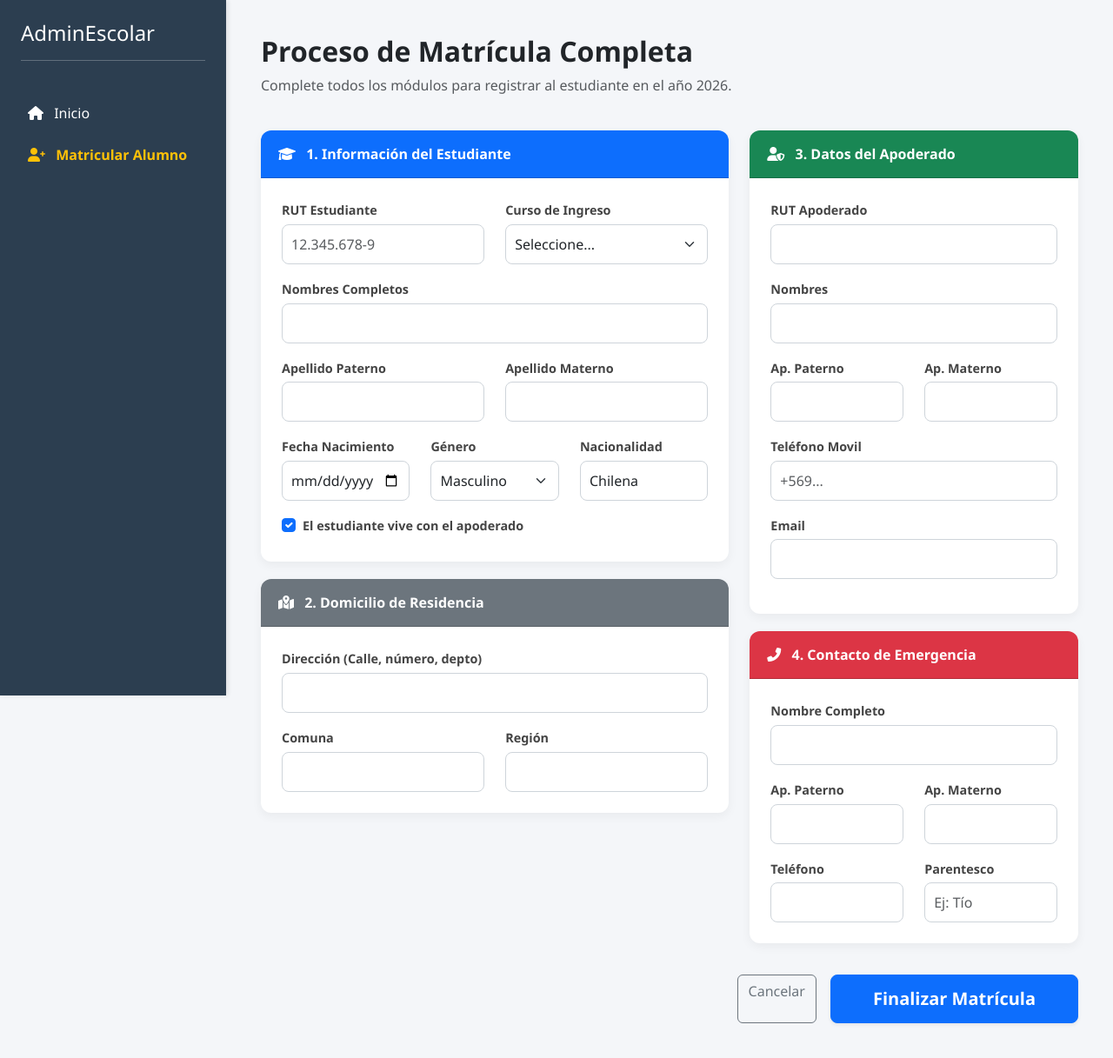
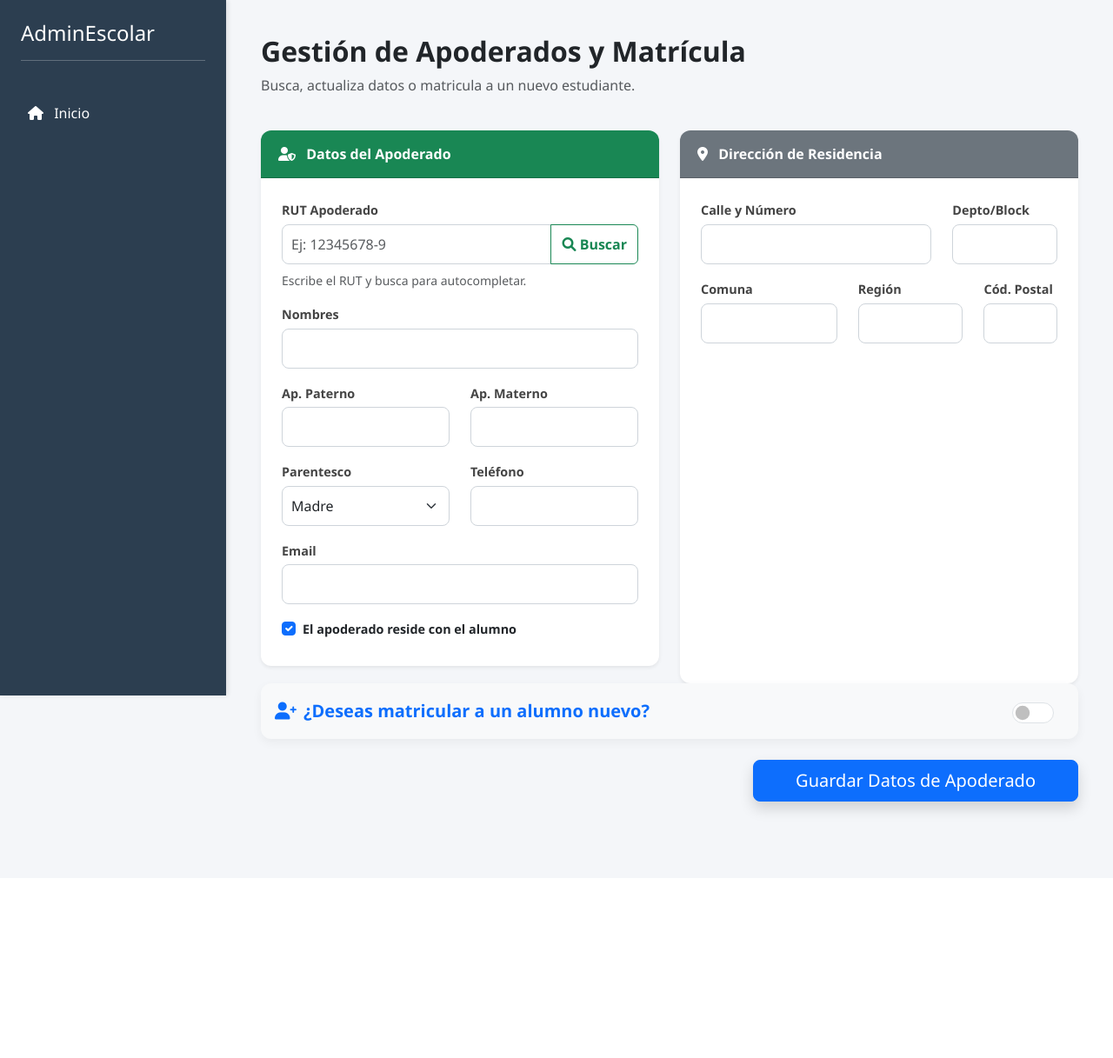
Before and after one commit to Bastianm69/app_colegio, a Flask app: template templates/nuevo_alumno.html in a window 1280 px wide. Shown: the whole page at 87% size. After the commit the page ends 942 px from the top, so only its background shows below. Run offline with Flask 3, Linux system fonts and the light colour scheme; the template is opened without the code that fills it, so the values that code supplies are empty.

Commit message:
ya se puedo añadir alumno con apoderado y su vista falta el horario

```diff
--- a/templates/nuevo_alumno.html
+++ b/templates/nuevo_alumno.html
@@ -3,7 +3,7 @@
 <head>
     <meta charset="UTF-8">
     <meta name="viewport" content="width=device-width, initial-scale=1.0">
-    <title>Matrícula Pro - AdminEscolar</title>
+    <title>Gestión de Apoderados - AdminEscolar</title>
     <link rel="stylesheet" href="https://cdnjs.cloudflare.com/ajax/libs/font-awesome/6.0.0/css/all.min.css">
     <link href="https://cdn.jsdelivr.net/npm/bootstrap@5.3.0/dist/css/bootstrap.min.css" rel="stylesheet">
     <link rel="stylesheet" href="{{ url_for('static', filename='css/panel_layout.css') }}">
@@ -15,29 +15,35 @@
         .card-header { border-radius: 12px 12px 0 0 !important; font-weight: bold; padding: 15px 20px; }
         label { font-weight: 600; color: #444; font-size: 0.9rem; margin-bottom: 5px; }
         .form-control, .form-select { border-radius: 8px; padding: 10px; border: 1px solid #ced4da; }
-        .btn-primary { border-radius: 8px; padding: 12px 30px; font-weight: bold; background-color: #0d6efd; }
+
+        /* Animación para ocultar/mostrar la tarjeta del alumno */
+        #seccion_alumno {
+            display: none;
+            opacity: 0;
+            transition: opacity 0.4s ease-in-out;
+        }
+        #seccion_alumno.visible {
+            display: block;
+            opacity: 1;
+        }
     </style>
 </head>
 <body>
 
 <div class="dashboard-container d-flex">
     <aside class="sidebar">
-        <div class="p-4">
-            <h3 class="h4">AdminEscolar</h3>
-            <hr>
-        </div>
+        <div class="p-4"><h3 class="h4">AdminEscolar</h3><hr></div>
         <nav class="px-3">
             <ul class="nav flex-column">
                 <li class="nav-item mb-2"><a href="{{ url_for('admin_bp.admin_panel') }}" class="nav-link text-white"><i class="fas fa-home me-2"></i> Inicio</a></li>
-                <li class="nav-item mb-2"><a href="{{ url_for('admin_bp.nuevo_alumno') }}" class="nav-link text-warning fw-bold"><i class="fas fa-user-plus me-2"></i> Matricular Alumno</a></li>
             </ul>
         </nav>
     </aside>
 
     <main class="main-content flex-grow-1">
         <header class="mb-4">
-            <h2 class="fw-bold">Proceso de Matrícula Completa</h2>
-            <p class="text-muted">Complete todos los módulos para registrar al estudiante en el año 2026.</p>
+            <h2 class="fw-bold">Gestión de Apoderados y Matrícula</h2>
+            <p class="text-muted">Busca, actualiza datos o matricula a un nuevo estudiante.</p>
         </header>
 
         {% with messages = get_flashed_messages(with_categories=true) %}
@@ -49,125 +55,178 @@
         {% endwith %}
 
         <form action="{{ url_for('admin_bp.nuevo_alumno') }}" method="POST">
+
             <div class="row">
-                <div class="col-lg-7">
-                    <div class="card">
-                        <div class="card-header bg-primary text-white">
-                            <i class="fas fa-graduation-cap me-2"></i> 1. Información del Estudiante
-                        </div>
+                <div class="col-lg-6">
+                    <div class="card border-0 shadow-sm">
+                        <div class="card-header bg-success text-white"><i class="fas fa-user-shield me-2"></i> Datos del Apoderado</div>
                         <div class="card-body p-4">
+                            <label>RUT Apoderado</label>
+                            <div class="input-group mb-2">
+                                <input type="text" name="rut_apo" id="rut_apo" class="form-control" placeholder="Ej: 12345678-9" required>
+                                <button class="btn btn-outline-success fw-bold" type="button" id="btnBuscarApo">
+                                    <i class="fas fa-search"></i> Buscar
+                                </button>
+                            </div>
+                            <small id="mensaje_apo" class="d-block mb-3 text-muted">Escribe el RUT y busca para autocompletar.</small>
+
+                            <div class="mb-3"><label>Nombres</label><input type="text" name="nom_apo" id="nom_apo" class="form-control" required></div>
                             <div class="row mb-3">
-                                <div class="col-md-6">
-                                    <label>RUT Estudiante</label>
-                                    <input type="text" name="rut_al" class="form-control" placeholder="12.345.678-9" required>
-                                </div>
-                                <div class="col-md-6">
-                                    <label>Curso de Ingreso</label>
-                                    <select name="id_curso" class="form-select" required>
-                                        <option value="" disabled selected>Seleccione...</option>
-                                        {% for c in cursos %}<option value="{{ c[0] }}">{{ c[1] }} {{ c[2] }}</option>{% endfor %}
+                                <div class="col-6"><label>Ap. Paterno</label><input type="text" name="ape_p_apo" id="ape_p_apo" class="form-control" required></div>
+                                <div class="col-6"><label>Ap. Materno</label><input type="text" name="ape_m_apo" id="ape_m_apo" class="form-control" required></div>
+                            </div>
+                            <div class="row mb-3">
+                                <div class="col-6"><label>Parentesco</label>
+                                    <select name="parentesco_apo" id="parentesco_apo" class="form-select" required>
+                                        <option value="Madre">Madre</option>
+                                        <option value="Padre">Padre</option>
+                                        <option value="Tutor">Tutor Legal</option>
                                     </select>
                                 </div>
+                                <div class="col-6"><label>Teléfono</label><input type="text" name="fono_apo" id="fono_apo" class="form-control" required></div>
                             </div>
-                            <div class="mb-3">
-                                <label>Nombres Completos</label>
-                                <input type="text" name="nom_al" class="form-control" required>
-                            </div>
-                            <div class="row mb-3">
-                                <div class="col-md-6">
-                                    <label>Apellido Paterno</label>
-                                    <input type="text" name="ape_p_al" class="form-control" required>
-                                </div>
-                                <div class="col-md-6">
-                                    <label>Apellido Materno</label>
-                                    <input type="text" name="ape_m_al" class="form-control" required>
-                                </div>
-                            </div>
-                            <div class="row mb-3">
-                                <div class="col-md-4">
-                                    <label>Fecha Nacimiento</label>
-                                    <input type="date" name="fec_nac" class="form-control" required>
-                                </div>
-                                <div class="col-md-4">
-                                    <label>Género</label>
-                                    <select name="genero" class="form-select">
-                                        <option value="Masculino">Masculino</option>
-                                        <option value="Femenino">Femenino</option>
-                                        <option value="Otro">Otro</option>
-                                    </select>
-                                </div>
-                                <div class="col-md-4">
-                                    <label>Nacionalidad</label>
-                                    <input type="text" name="nacionalidad" class="form-control" value="Chilena">
-                                </div>
-                            </div>
+                            <div class="mb-3"><label>Email</label><input type="email" name="email_apo" id="email_apo" class="form-control" required></div>
                             <div class="form-check mt-3">
                                 <input class="form-check-input" type="checkbox" name="vive_con" id="vive_con" checked>
-                                <label class="form-check-label" for="vive_con">El estudiante vive con el apoderado</label>
-                            </div>
-                        </div>
-                    </div>
-
-                    <div class="card">
-                        <div class="card-header bg-secondary text-white">
-                            <i class="fas fa-map-marked-alt me-2"></i> 2. Domicilio de Residencia
-                        </div>
-                        <div class="card-body p-4">
-                            <div class="mb-3">
-                                <label>Dirección (Calle, número, depto)</label>
-                                <input type="text" name="calle" class="form-control" required>
-                            </div>
-                            <div class="row">
-                                <div class="col-md-6"><label>Comuna</label><input type="text" name="comuna" class="form-control" required></div>
-                                <div class="col-md-6"><label>Región</label><input type="text" name="region" class="form-control" required></div>
+                                <label class="form-check-label fw-bold text-dark" for="vive_con">El apoderado reside con el alumno</label>
                             </div>
                         </div>
                     </div>
                 </div>
 
-                <div class="col-lg-5">
-                    <div class="card">
-                        <div class="card-header bg-success text-white">
-                            <i class="fas fa-user-shield me-2"></i> 3. Datos del Apoderado
-                        </div>
+                <div class="col-lg-6">
+                    <div class="card border-0 shadow-sm h-100">
+                        <div class="card-header bg-secondary text-white"><i class="fas fa-map-marker-alt me-2"></i> Dirección de Residencia</div>
                         <div class="card-body p-4">
-                            <div class="mb-3"><label>RUT Apoderado</label><input type="text" name="rut_apo" class="form-control" required></div>
-                            <div class="mb-3"><label>Nombres</label><input type="text" name="nom_apo" class="form-control" required></div>
                             <div class="row mb-3">
-                                <div class="col-6"><label>Ap. Paterno</label><input type="text" name="ape_p_apo" class="form-control" required></div>
-                                <div class="col-6"><label>Ap. Materno</label><input type="text" name="ape_m_apo" class="form-control" required></div>
-                            </div>
-                            <div class="mb-3"><label>Teléfono Movil</label><input type="text" name="fono_apo" class="form-control" placeholder="+569..." required></div>
-                            <div class="mb-3"><label>Email</label><input type="email" name="email_apo" class="form-control" required></div>
-                        </div>
-                    </div>
-
-                    <div class="card border-danger">
-                        <div class="card-header bg-danger text-white">
-                            <i class="fas fa-phone-alt me-2"></i> 4. Contacto de Emergencia
-                        </div>
-                        <div class="card-body p-4">
-                            <div class="mb-3"><label>Nombre Completo</label><input type="text" name="nom_em" class="form-control" required></div>
-                            <div class="row mb-3">
-                                <div class="col-6"><label>Ap. Paterno</label><input type="text" name="ape_p_em" class="form-control"></div>
-                                <div class="col-6"><label>Ap. Materno</label><input type="text" name="ape_m_em" class="form-control"></div>
+                                <div class="col-8"><label>Calle y Número</label><input type="text" name="calle" id="calle" class="form-control" required></div>
+                                <div class="col-4"><label>Depto/Block</label><input type="text" name="detalles_dir" id="detalles_dir" class="form-control"></div>
                             </div>
                             <div class="row">
-                                <div class="col-6"><label>Teléfono</label><input type="text" name="fono_em" class="form-control" required></div>
-                                <div class="col-6"><label>Parentesco</label><input type="text" name="paren_em" class="form-control" placeholder="Ej: Tío"></div>
+                                <div class="col-5"><label>Comuna</label><input type="text" name="comuna" id="comuna" class="form-control" required></div>
+                                <div class="col-4"><label>Región</label><input type="text" name="region" id="region" class="form-control" required></div>
+                                <div class="col-3"><label>Cód. Postal</label><input type="text" name="cod_postal" id="cod_postal" class="form-control"></div>
                             </div>
                         </div>
                     </div>
                 </div>
             </div>
 
-            <div class="d-flex justify-content-end gap-3 mt-3">
-                <a href="{{ url_for('admin_bp.admin_panel') }}" class="btn btn-outline-secondary">Cancelar</a>
-                <button type="submit" class="btn btn-primary btn-lg px-5 shadow-sm">Finalizar Matrícula</button>
+            <div class="card mb-4 bg-light">
+                <div class="card-body d-flex align-items-center justify-content-between p-3">
+                    <h5 class="mb-0 fw-bold text-primary"><i class="fas fa-user-plus me-2"></i>¿Deseas matricular a un alumno nuevo?</h5>
+                    <div class="form-check form-switch fs-4">
+                        <input class="form-check-input" type="checkbox" role="switch" id="check_alumno" name="check_alumno">
+                    </div>
+                </div>
+            </div>
+
+            <div id="seccion_alumno" class="card border-0 shadow-sm border-primary">
+                <div class="card-header bg-primary text-white"><i class="fas fa-graduation-cap me-2"></i> Información del Estudiante</div>
+                <div class="card-body p-4">
+                    <div class="row mb-3">
+                        <div class="col-md-6"><label>RUT Estudiante</label><input type="text" name="rut_al" id="rut_al" class="form-control input-alumno"></div>
+                        <div class="col-md-6"><label>Curso de Ingreso</label>
+                            <select name="id_curso" id="id_curso" class="form-select input-alumno">
+                                <option value="" disabled selected>Seleccione...</option>
+                                {% for c in cursos %}<option value="{{ c[0] }}">{{ c[1] }} {{ c[2] }}</option>{% endfor %}
+                            </select>
+                        </div>
+                    </div>
+                    <div class="mb-3"><label>Nombres</label><input type="text" name="nom_al" id="nom_al" class="form-control input-alumno"></div>
+                    <div class="row mb-3">
+                        <div class="col-6"><label>Apellido Paterno</label><input type="text" name="ape_p_al" id="ape_p_al" class="form-control input-alumno"></div>
+                        <div class="col-6"><label>Apellido Materno</label><input type="text" name="ape_m_al" id="ape_m_al" class="form-control input-alumno"></div>
+                    </div>
+                    <div class="row">
+                        <div class="col-4"><label>Nacimiento</label><input type="date" name="fec_nac" id="fec_nac" class="form-control input-alumno"></div>
+                        <div class="col-4"><label>Género</label>
+                            <select name="genero" id="genero" class="form-select input-alumno">
+                                <option value="M">Masculino</option><option value="F">Femenino</option><option value="O">Otro</option>
+                            </select>
+                        </div>
+                        <div class="col-4"><label>Nacionalidad</label><input type="text" name="nacionalidad" id="nacionalidad" class="form-control input-alumno" value="Chilena"></div>
+                    </div>
+                </div>
+            </div>
+
+            <div class="text-end mt-2 mb-5">
+                <button type="submit" class="btn btn-primary btn-lg px-5 shadow" id="btn_submit">Guardar Datos de Apoderado</button>
             </div>
         </form>
     </main>
 </div>
 
+<script>
+// 1. Mostrar/Ocultar Formulario de Alumno y manejar "Required"
+const checkAlumno = document.getElementById('check_alumno');
+const seccionAlumno = document.getElementById('seccion_alumno');
+const inputsAlumno = document.querySelectorAll('.input-alumno');
+const btnSubmit = document.getElementById('btn_submit');
+
+checkAlumno.addEventListener('change', function() {
+    if (this.checked) {
+        seccionAlumno.classList.add('visible');
+        btnSubmit.innerHTML = "Guardar Apoderado y Matricular Alumno";
+        btnSubmit.classList.replace('btn-primary', 'btn-success');
+        // Obligar a llenar el alumno
+        inputsAlumno.forEach(input => input.required = true);
+    } else {
+        seccionAlumno.classList.remove('visible');
+        btnSubmit.innerHTML = "Guardar Datos de Apoderado";
+        btnSubmit.classList.replace('btn-success', 'btn-primary');
+        // Quitar obligatoriedad para no bloquear el guardado
+        inputsAlumno.forEach(input => input.required = false);
+    }
+});
+
+// 2. AJAX para buscar Apoderado
+document.getElementById('btnBuscarApo').addEventListener('click', function() {
+    const rut = document.getElementById('rut_apo').value;
+    const mensaje = document.getElementById('mensaje_apo');
+    const btn = this;
+
+    if (!rut) {
+        mensaje.innerHTML = "<span class='text-danger fw-bold'>Ingresa un RUT para buscar.</span>";
+        return;
+    }
+
+    btn.innerHTML = '<i class="fas fa-spinner fa-spin"></i>';
+    mensaje.innerHTML = "Buscando...";
+
+    fetch(`/api/buscar-apoderado/${rut}`)
+        .then(response => response.json())
+        .then(data => {
+            btn.innerHTML = '<i class="fas fa-search"></i> Buscar';
+
+            if (data.encontrado) {
+                mensaje.innerHTML = "<span class='text-success fw-bold'><i class='fas fa-check-circle'></i> ¡Encontrado! Actualiza lo que necesites.</span>";
+
+                document.getElementById('nom_apo').value = data.nombres;
+                document.getElementById('ape_p_apo').value = data.ape_p;
+                document.getElementById('ape_m_apo').value = data.ape_m;
+                document.getElementById('parentesco_apo').value = data.parentesco;
+                document.getElementById('fono_apo').value = data.fono;
+                document.getElementById('email_apo').value = data.email;
+                document.getElementById('calle').value = data.calle;
+                document.getElementById('comuna').value = data.comuna;
+                document.getElementById('region').value = data.region;
+                document.getElementById('cod_postal').value = data.cod_postal;
+                document.getElementById('detalles_dir').value = data.detalles;
+            } else {
+                mensaje.innerHTML = "<span class='text-primary fw-bold'><i class='fas fa-info-circle'></i> RUT nuevo. Ingresa sus datos.</span>";
+                // Limpiar campos
+                document.getElementById('nom_apo').value = '';
+                document.getElementById('ape_p_apo').value = '';
+                document.getElementById('ape_m_apo').value = '';
+                document.getElementById('fono_apo').value = '';
+                document.getElementById('email_apo').value = '';
+                document.getElementById('calle').value = '';
+                document.getElementById('comuna').value = '';
+                document.getElementById('region').value = '';
+            }
+        });
+});
+</script>
 </body>
 </html>
```
Also changed, not shown: rutas/admin.py (+154 -25 lines), templates/panel_admin.html (+15 -0 lines), templates/ver_familias.html (added, +132 -0 lines).
